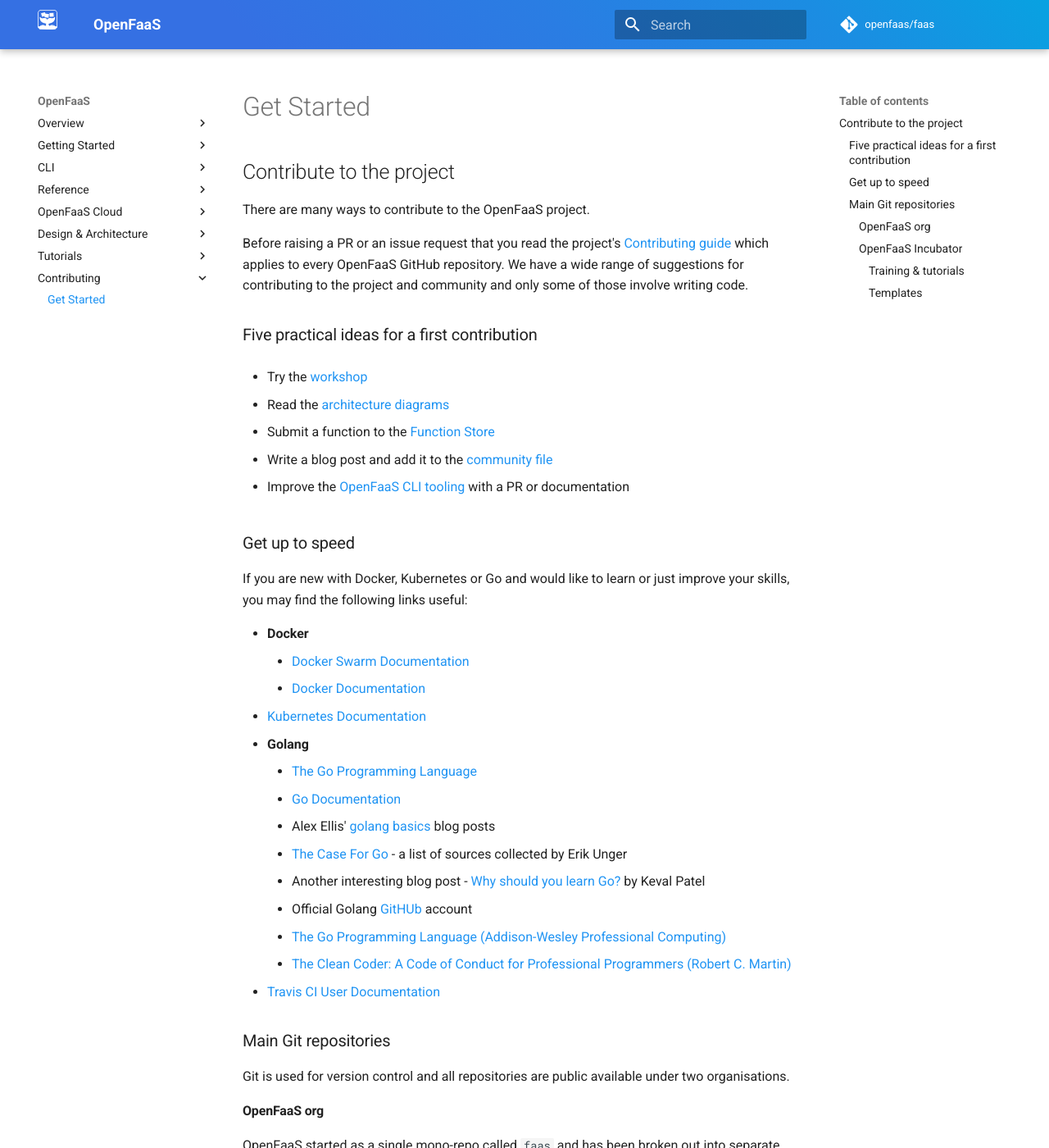
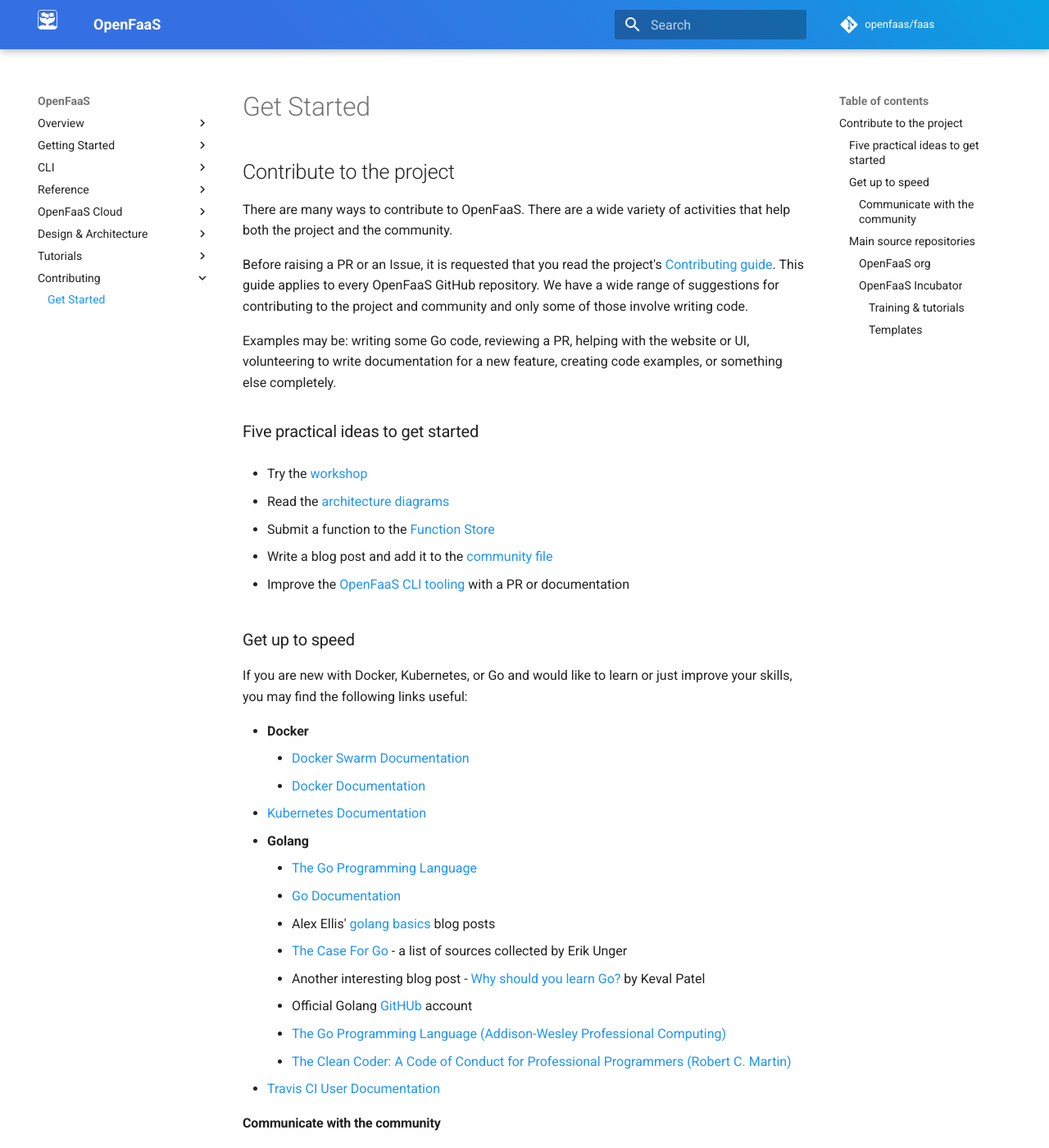
Before and after one commit to openfaas/docs, an MkDocs documentation site: the page built from docs/contributing/get-started.md, in a window 1280 px wide and 1400 px high. Shown: the whole window at 82% size. Built offline with MkDocs 1.6.1 and Material for MkDocs 9.7.7, drawn with Linux system fonts in a browser that asks for light colours; comment, search, counter and statistics services are not loaded; some of the changed text lies outside the part shown.

Commit message:
Add intro about contributing
Signed-off-by: Alex Ellis <alexellis2@gmail.com>

```diff
--- a/docs/contributing/get-started.md
+++ b/docs/contributing/get-started.md
@@ -1,10 +1,12 @@
 ## Contribute to the project
 
-There are many ways to contribute to the OpenFaaS project.
+There are many ways to contribute to OpenFaaS. There are a wide variety of activities that help both the project and the community.
 
-Before raising a PR or an issue request that you read the project's [Contributing guide](https://github.com/openfaas/faas) which applies to every OpenFaaS GitHub repository. We have a wide range of suggestions for contributing to the project and community and only some of those involve writing code.
+Before raising a PR or an Issue, it is requested that you read the project's [Contributing guide](https://github.com/openfaas/faas/blob/master/CONTRIBUTING.md). This guide applies to every OpenFaaS GitHub repository. We have a wide range of suggestions for contributing to the project and community and only some of those involve writing code.
 
-### Five practical ideas for a first contribution
+Examples may be: writing some Go code, reviewing a PR, helping with the website or UI, volunteering to write documentation for a new feature, creating code examples, or something else completely.
+
+### Five practical ideas to get started
 
 * Try the [workshop](https://github.com/openfaas/workshop)
 
@@ -18,7 +20,7 @@ Before raising a PR or an issue request that you read the project's [Contributin
 
 ### Get up to speed
 
-If you are new with Docker, Kubernetes or Go and would like to learn or just improve your skills, you may find the following links useful:
+If you are new with Docker, Kubernetes, or Go and would like to learn or just improve your skills, you may find the following links useful:
 
 * **Docker**
     * [Docker Swarm Documentation](https://docs.docker.com/engine/swarm/)
@@ -35,9 +37,17 @@ If you are new with Docker, Kubernetes or Go and would like to learn or just imp
     * [The Clean Coder: A Code of Conduct for Professional Programmers (Robert C. Martin)](https://www.amazon.co.uk/Clean-Coder-Conduct-Professional-Programmers/dp/0137081073/ref=sr_1_1?s=books&ie=UTF8&qid=1543083898&sr=1-1&keywords=the+clean+coder)
 * [Travis CI User Documentation](https://docs.travis-ci.com)
 
-### Main Git repositories
+#### Communicate with the community
 
-Git is used for version control and all repositories are public available under two organisations.
+Let the project team know in the #contributors channel on Slack.
+
+* Decide how many hours you think you may be able to contribute
+* Think about where you are most comfortable starting out and what you would like to work on
+* Ask for help if you don't know where to begin
+
+### Main source repositories
+
+All source is organised under two repositories on GitHub: openfaas and openfaas-incubator. Some prototyping may take place under the personal accounts of The [Members Team](https://github.com/orgs/openfaas/people).
 
 #### OpenFaaS org
 
```
